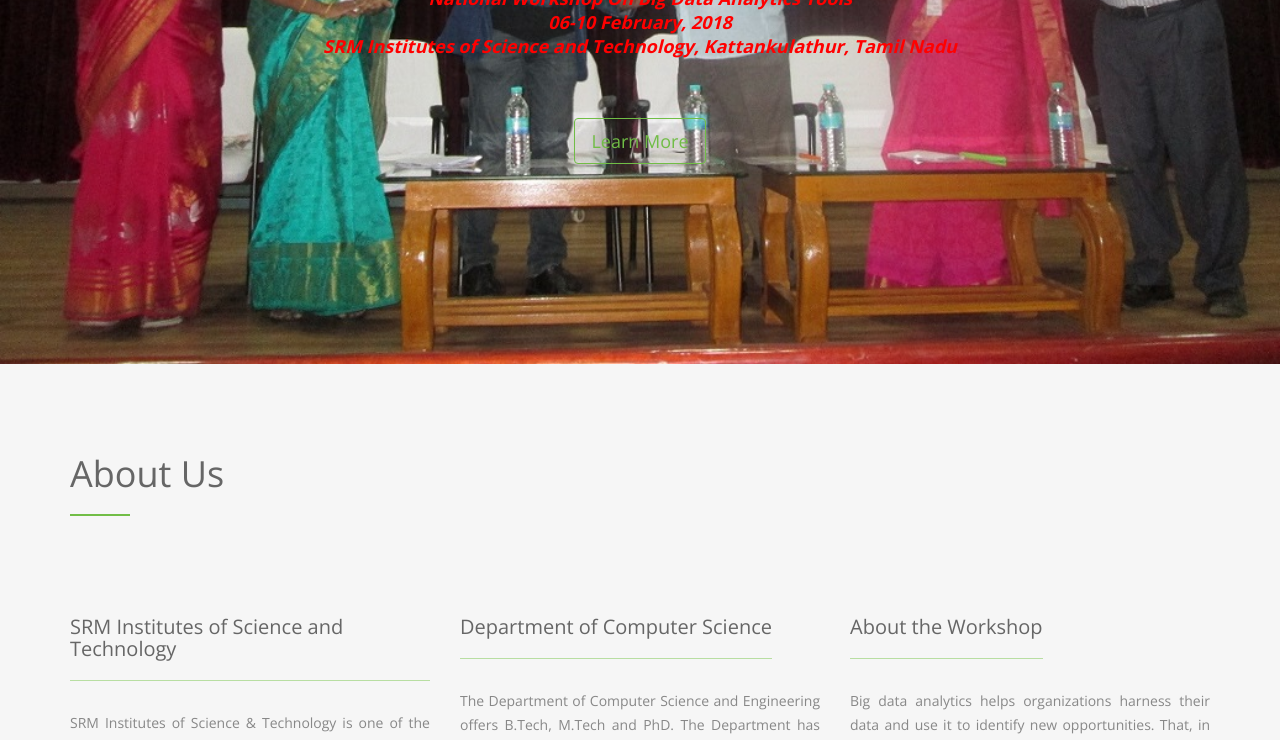
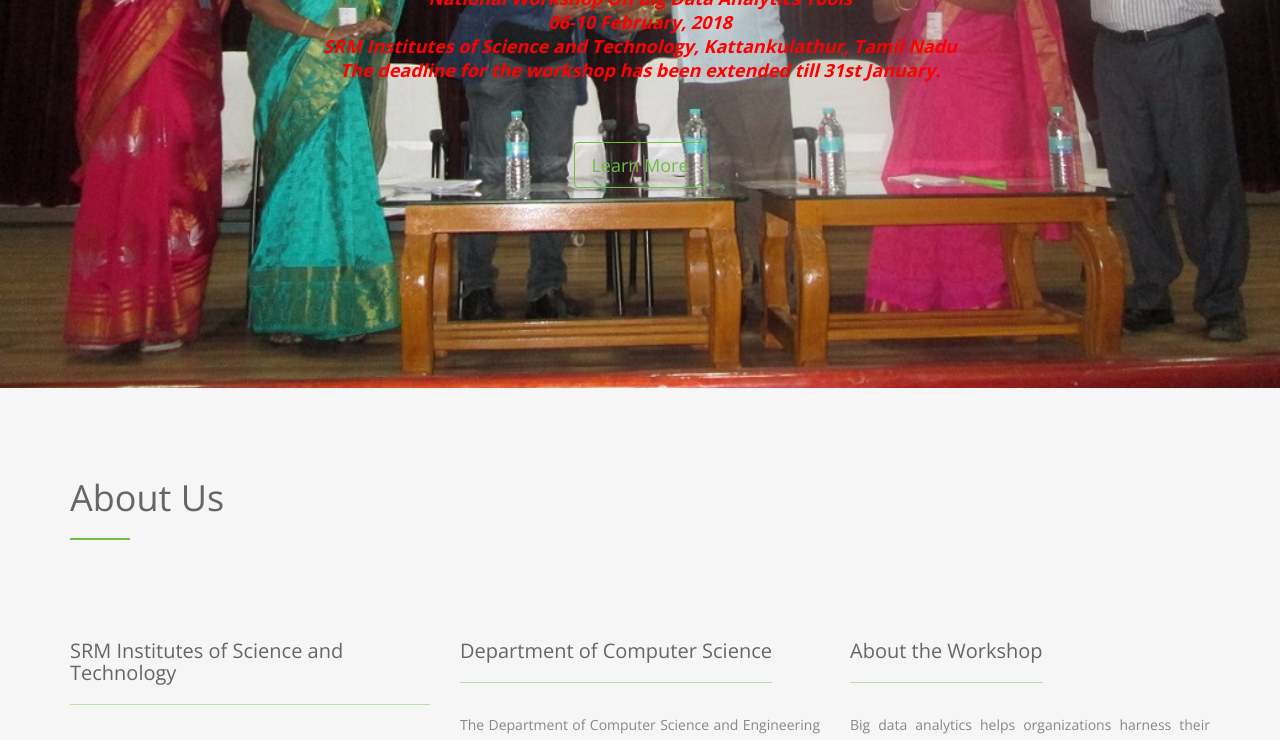
Before and after one commit to mayanknagda/nwbat.github.io, a plain HTML site: page index.html in a window 1280 px wide. Shown: the part 360-1100 px from the top of the page. Drawn offline with nearby package versions, Linux system fonts and the light colour scheme.

Commit message:
Update index.html

```diff
--- a/index.html
+++ b/index.html
@@ -115,7 +115,7 @@ clear: both;
 <header class="text-center" name="home">
   <div class="intro-text">
     <h1> <span style="color: red;">NWBAT 2018</span></h1>
-    <p ><b style="color: red;"><i>National Workshop On Big Data Analytics Tools<br>06-10 February, 2018<br>SRM Institutes of Science and Technology, Kattankulathur, Tamil Nadu</i></b></p>
+    <p ><b style="color: red;"><i>National Workshop On Big Data Analytics Tools<br>06-10 February, 2018<br>SRM Institutes of Science and Technology, Kattankulathur, Tamil Nadu<br> The deadline for the workshop has been extended till 31st January.</i></b></p>
     <div class="clearfix"></div>
     <a href="#about-section" class="btn btn-default btn-lg page-scroll">Learn More</a> </div>
 </header>
```
